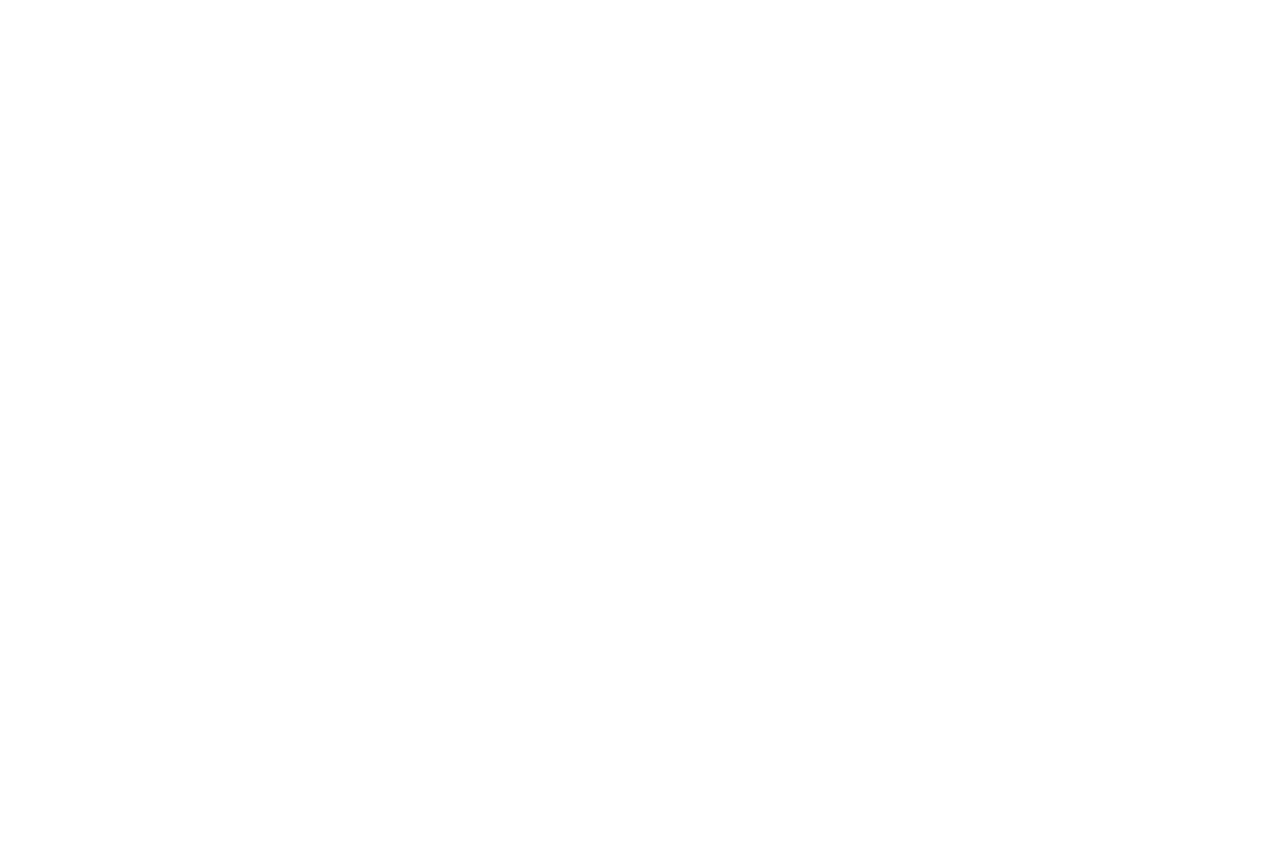
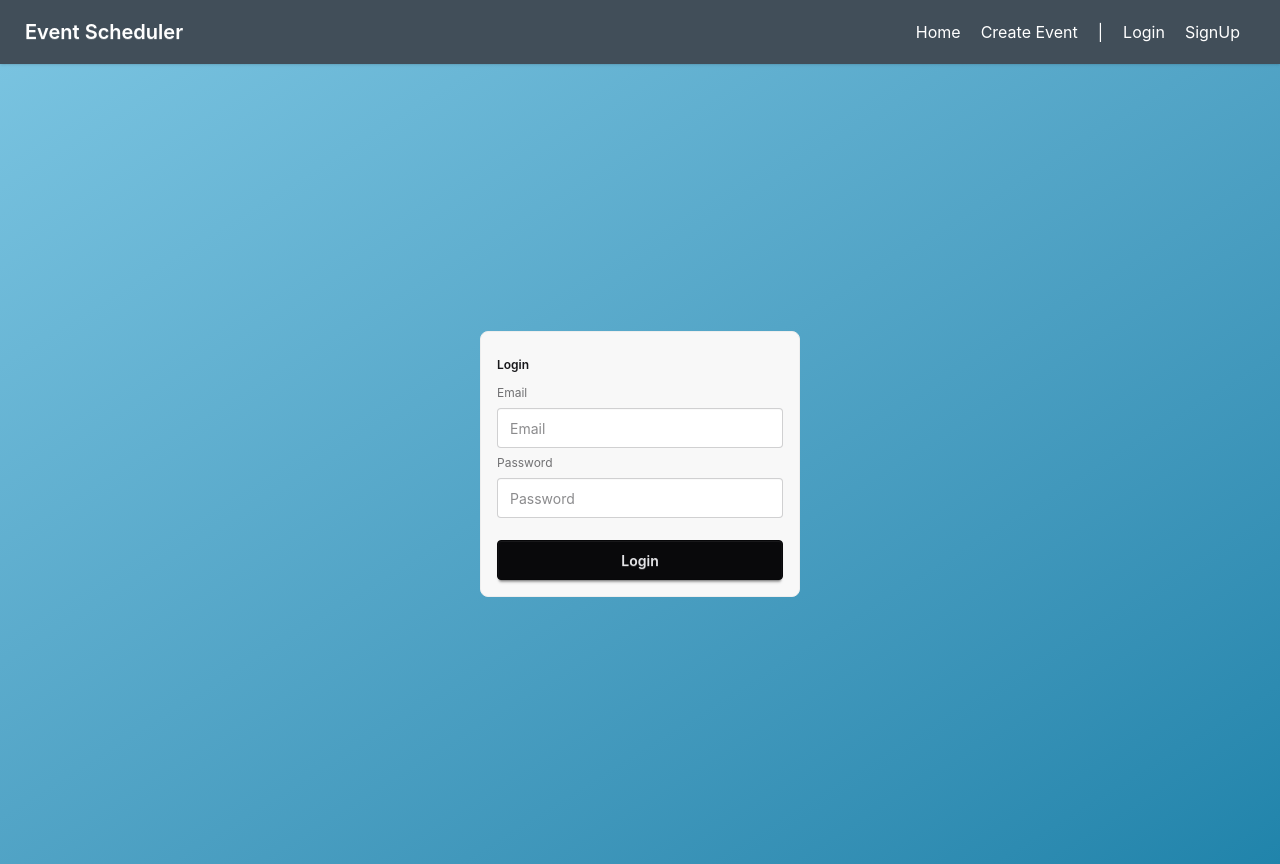
Before and after one commit to DS85300/EventScheduler, a React (Vite) app: page /LogIn in a window 1280 px wide. Before the commit this address had no page. Before the commit the page ends 800 px from the top, so only its background shows below. Built offline with nearby package versions, Linux system fonts and the light colour scheme.

Commit message:
changedtoLogIn

```diff
--- a/src/App.jsx
+++ b/src/App.jsx
@@ -2,7 +2,7 @@
 import { Router,Route,Routes } from 'react-router-dom';
 import './index.css'
 import MainLayout from './components/Layout';
-import SignIn from './pages/SignIn';
+import LogIn from './pages/LogIn';
 import CreateEntry from './pages/CreateEntry';
 
 function App() {
@@ -16,7 +16,7 @@
         <Route/>
         <Route path="/CreateEvent" element={<CreateEntry/>}/>
         <Route/>
-        <Route path="/SignIn" element={<SignIn/>}/>
+        <Route path="/LogIn" element={<LogIn/>}/>
      </Route >
     </Routes>
 
--- a/src/components/Navbar.jsx
+++ b/src/components/Navbar.jsx
@@ -18,8 +18,8 @@
       <li className="mr-5"><Link>Home       </Link></li>
       <li className="mr-5"><Link to="/CreateEvent">Create Event</Link></li>
       <li className="mr-5">|</li>
-      <li className="mr-5"><Link>Login      </Link></li>
-      <li className="mr-5"><Link to="/SignIn">SignIn</Link></li>
+      <li className="mr-5"><Link to="LogIn">Login      </Link></li>
+      <li className="mr-5"><Link>SignUp</Link></li>
     </ul>
   </div>
 </div>
--- a/src/pages/SignIn.jsx
+++ b/src/pages/LogIn.jsx
@@ -1,7 +1,7 @@
 import { useState, useEffect } from "react";
 import { useNavigate } from "react-router-dom";
 
-const SignIn = () => {
+const LogIn = () => {
 
 const [email,setEmail]= useState("");
 const [password,setPassword] = useState("");
@@ -63,4 +63,4 @@
     );
 };
 
-export default SignIn;
+export default LogIn;
```
